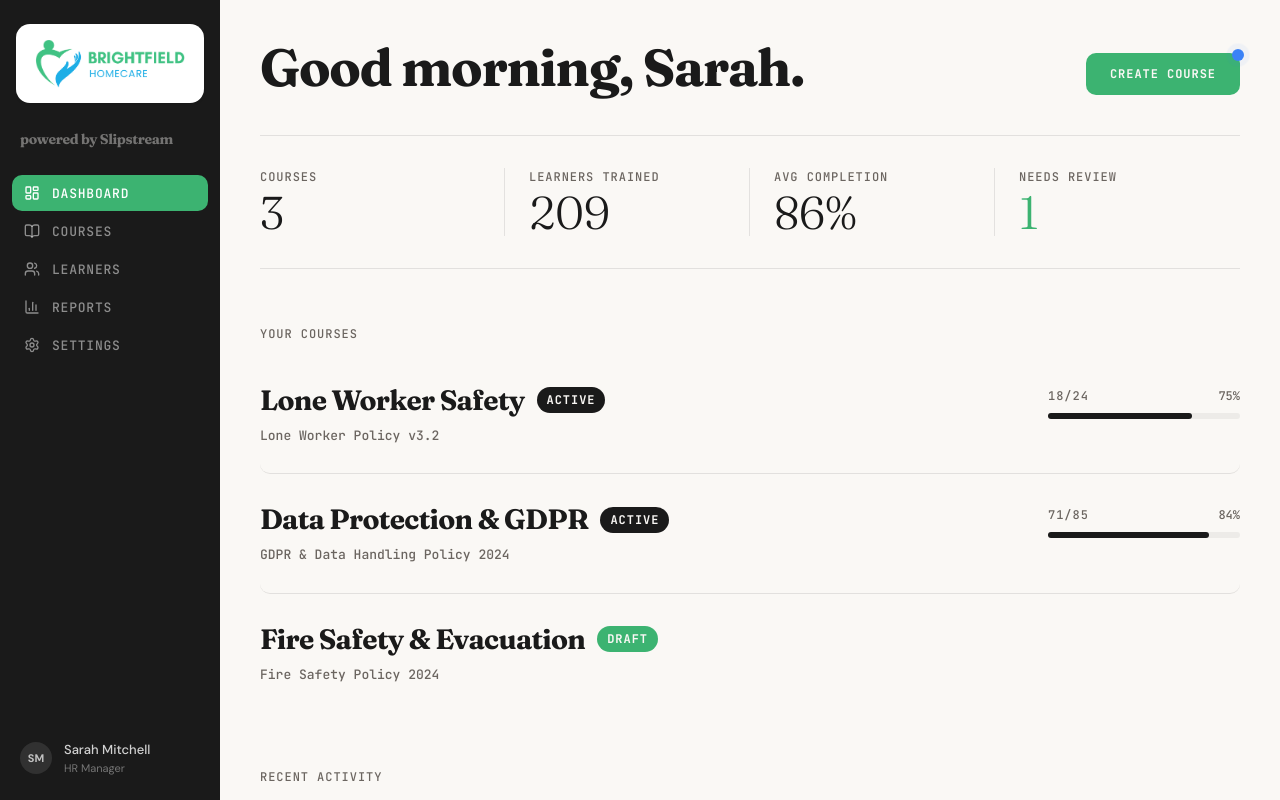
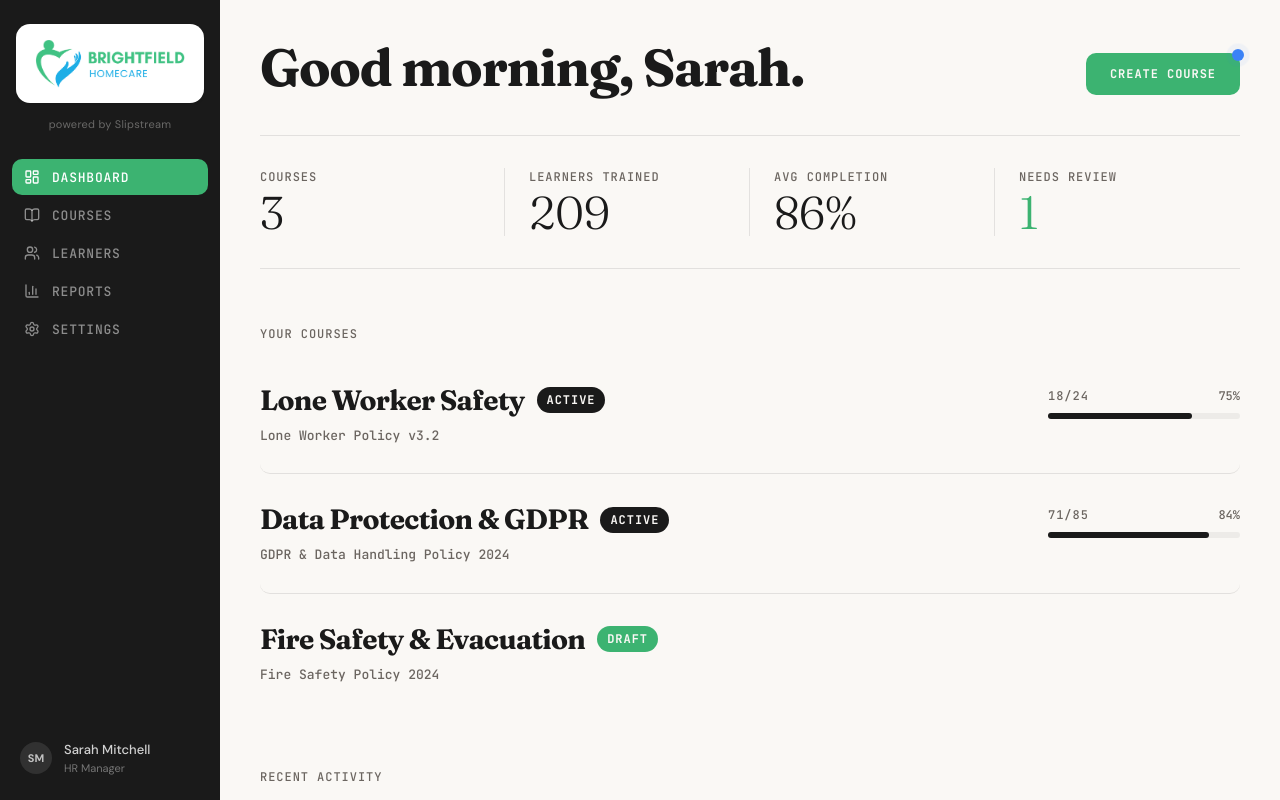
Before and after one commit to tomhesmondhalgh/slipstream-prototype, a Next.js app: page /dashboard in a window 1280 px wide. Built offline with nearby package versions, Linux system fonts and the light colour scheme.

Commit message:
Centre 'powered by Slipstream' beneath logo card, closer spacing

```diff
--- a/src/components/sidebar-main.tsx
+++ b/src/components/sidebar-main.tsx
@@ -37,11 +37,11 @@ export function SidebarMain() {
           </div>
         </div>
 
-        {/* Slipstream wordmark — secondary */}
-        <div className="px-5">
+        {/* Slipstream wordmark — secondary, centred beneath logo */}
+        <div className="-mt-4 text-center">
           <span
-            className="text-[14px] font-bold tracking-tight leading-none opacity-40"
-            style={{ fontFamily: "var(--font-fraunces)", color: "var(--cream)" }}
+            className="text-[11px] tracking-wide leading-none opacity-35"
+            style={{ color: "var(--cream)" }}
           >
             powered by Slipstream
           </span>
```
